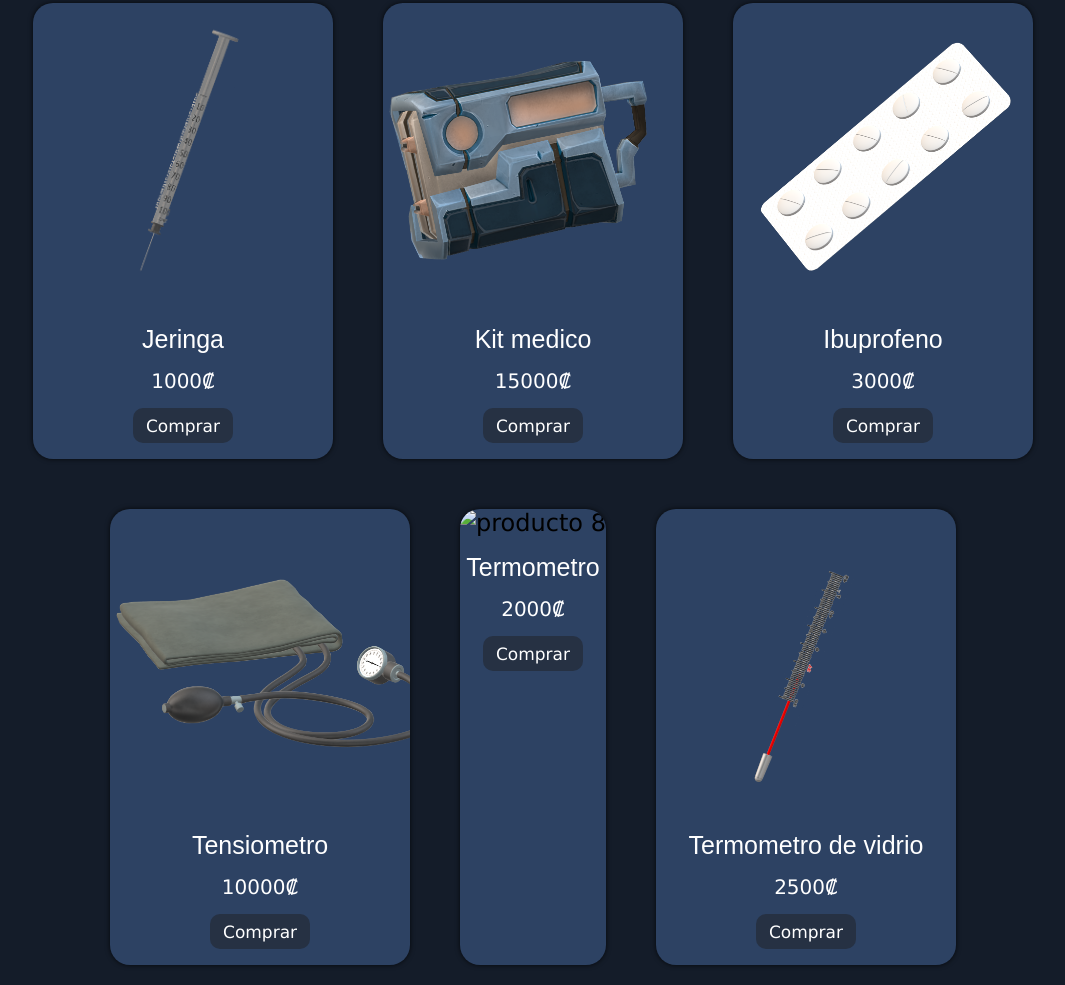
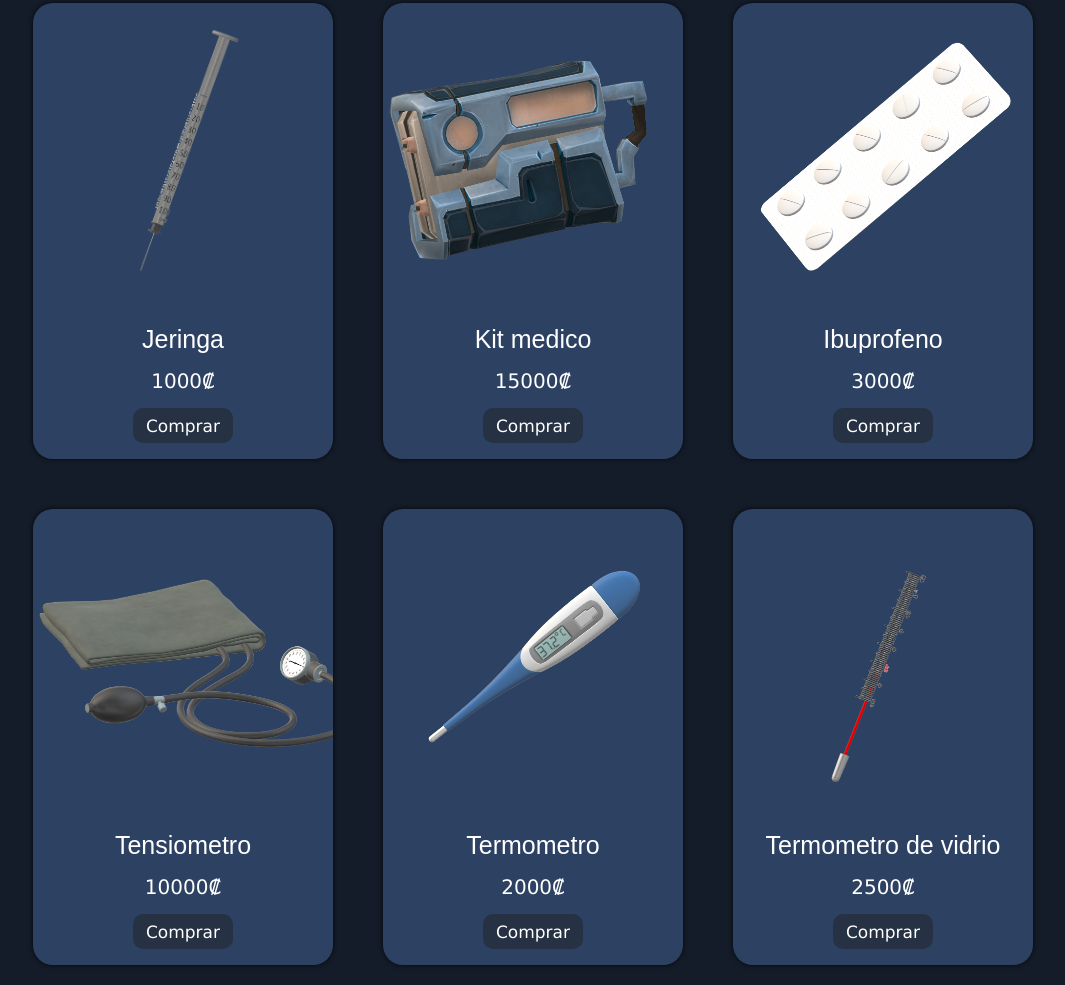
Before and after one commit to MarcoaAndre/MarcoaAndre.github.io, a plain HTML site: page html/carrito.html in a window 1280 px wide. Shown: the part 929-1914 px from the top of the page, without its empty margins (107-1172 px from the left). Drawn offline with nearby package versions, Linux system fonts and the light colour scheme.

Commit message:
Update carrito.html

```diff
--- a/html/carrito.html
+++ b/html/carrito.html
@@ -91,7 +91,7 @@
             </div>
         </div>
         <div>
-            <img src="img/Termometro.png" alt="producto 8" class="img-producto">
+            <img src="/img/Termometro.png" alt="producto 8" class="img-producto">
             <div class="informacion">
                 <p>Termometro</p>
                 <p class="precio">2000₡<span></span></p>
```
